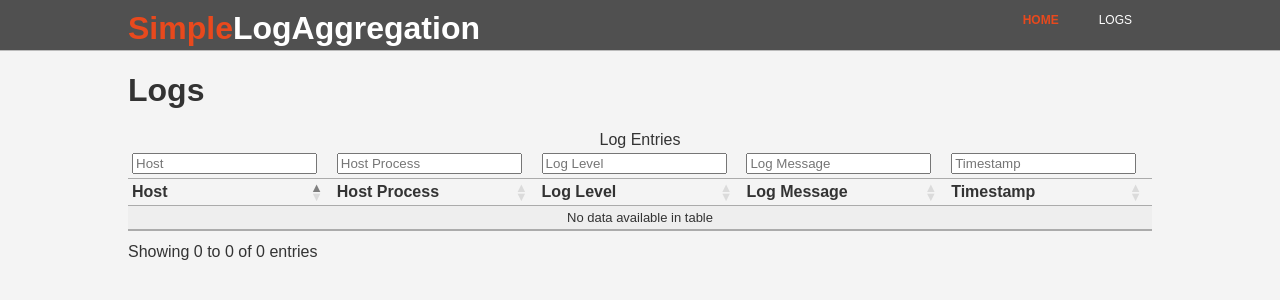
After one commit to kindaTall/SimpleLogAggregation, a PHP site: template php_app/app/views/logs.twig in a window 1280 px wide. The commit adds this page. Shown: the top 300 px of the page. Run offline with PHP 8.4, Linux system fonts and the light colour scheme; the template is opened without the code that fills it, so the values that code supplies are empty; some libraries are stand-ins or nearby versions.

Commit message:
added some styling and some better routing

```diff
--- /dev/null
+++ b/php_app/app/views/footer.twig
@@ -0,0 +1,8 @@
+</div>
+    <footer>
+        <div class="container">
+            <p>SimpleLogAggregation &copy; 2025</p>
+        </div>
+    </footer>
+</body>
+</html>
--- /dev/null
+++ b/php_app/app/views/header.twig
@@ -0,0 +1,22 @@
+<!DOCTYPE html>
+<html>
+<head>
+    <title>SimpleLogAggregation</title>
+    <link rel="stylesheet" href="/css/style.css">
+    <link rel="stylesheet" type="text/css" href="https://cdn.datatables.net/1.11.5/css/jquery.dataTables.css">
+</head>
+<body>
+    <header>
+        <div class="container">
+            <div id="branding">
+                <h1><span class="highlight">Simple</span>LogAggregation</h1>
+            </div>
+            <nav>
+                <ul>
+                    <li class="current"><a href="/">Home</a></li>
+                    <li><a href="/logs">Logs</a></li>
+                </ul>
+            </nav>
+        </div>
+    </header>
+    <div class="container">
--- /dev/null
+++ b/php_app/app/views/logs.twig
@@ -0,0 +1,63 @@
+{% include 'header.twig' %}
+
+    <h1>Logs</h1>
+    <table id="example" class="display compact hover" style="width:100%">
+        <caption>Log Entries</caption>
+        <thead>
+            <tr class="filters">
+                <th><input type="text" placeholder="Host" data-index="0" /></th>
+                <th><input type="text" placeholder="Host Process" data-index="1" /></th>
+                <th><input type="text" placeholder="Log Level" data-index="2" /></th>
+                <th><input type="text" placeholder="Log Message" data-index="3" /></th>
+                <th><input type="text" placeholder="Timestamp" data-index="4" /></th>
+            </tr>
+            <tr>
+                <th>Host</th>
+                <th>Host Process</th>
+                <th>Log Level</th>
+                <th>Log Message</th>
+                <th>Timestamp</th>
+            </tr>
+        </thead>
+        <tbody>
+            {% for log in logs %}
+            <tr>
+                <td>{{ log.host }}</td>
+                <td>{{ log.host_process }}</td>
+                <td>{{ log.log_level }}</td>
+                <td>{{ log.log_message }}</td>
+                <td>{{ log.timestamp }}</td>
+            </tr>
+            {% endfor %}
+        </tbody>
+    </table>
+
+    <link rel="stylesheet" type="text/css" href="https://cdn.datatables.net/1.11.5/css/jquery.dataTables.css">
+    <script type="text/javascript" charset="utf8" src="https://code.jquery.com/jquery-3.6.0.min.js"></script>
+    <script type="text/javascript" charset="utf8" src="https://cdn.datatables.net/1.11.5/js/jquery.dataTables.js"></script>
+
+    <script>
+        // DataTable
+        var table = $('#example').DataTable({
+            scrollY: '60vh',
+            scrollCollapse: true,
+            searching: false,
+            paging: false,
+            autoWidth: true
+        });
+
+        // Filter event handler
+        $(table.table().container()).on('keyup', 'thead tr.filters input', function () {
+            table
+                .column($(this).data('index'))
+                .search(this.value)
+                .draw();
+        });
+    </script>
+    <style>
+        table.dataTable td {
+            font-size: small;
+        }
+    </styles>
+
+{% include 'footer.twig' %}
--- a/php_app/composer.json
+++ b/php_app/composer.json
@@ -4,7 +4,8 @@
         "slim/psr7": "^1.6",
         "slim/http": "^1.4",
         "vlucas/phpdotenv": "^5.6",
-        "php-di/php-di": "^6.3"
+        "php-di/php-di": "^6.3",
+        "twig/twig": "^3.0"
     },
     "require-dev": {
         "phpunit/phpunit": "^9"
--- /dev/null
+++ b/php_app/public/css/style.css
@@ -0,0 +1,57 @@
+body {
+    font-family: sans-serif;
+    margin: 0;
+    padding: 0;
+    background-color: #f4f4f4;
+    color: #333;
+}
+.container {
+    width: 80%;
+    margin: auto;
+    overflow: hidden;
+}
+header {
+    background: #505050;
+    color: white;
+    padding-top: 10px;
+    min-height: 40px;
+    border-bottom: #bbb 1px solid;
+}
+header a {
+    color: #fff;
+    text-decoration: none;
+    text-transform: uppercase;
+    font-size: 12px;
+}
+header ul {
+    padding: 0;
+    margin: 0;
+}
+header li {
+    float: left;
+    display: inline;
+    padding: 0 20px 0 20px;
+}
+
+header #branding {
+    float: left;
+}
+
+header #branding h1 {
+    margin: 0;
+}
+
+header nav {
+    float: right;
+    margin-top: 0px;
+}
+
+header .highlight, header .current a {
+    color: #e8491d;
+    font-weight: bold;
+}
+
+header a:hover {
+    color: #bbb;
+    font-weight: bold;
+}
```
Also changed, not shown: php_app/app/controllers/LogController.php (+6 -7 lines), php_app/app/routes.php (+17 -1 lines), php_app/app/views/home.twig (added, +18 -0 lines).
